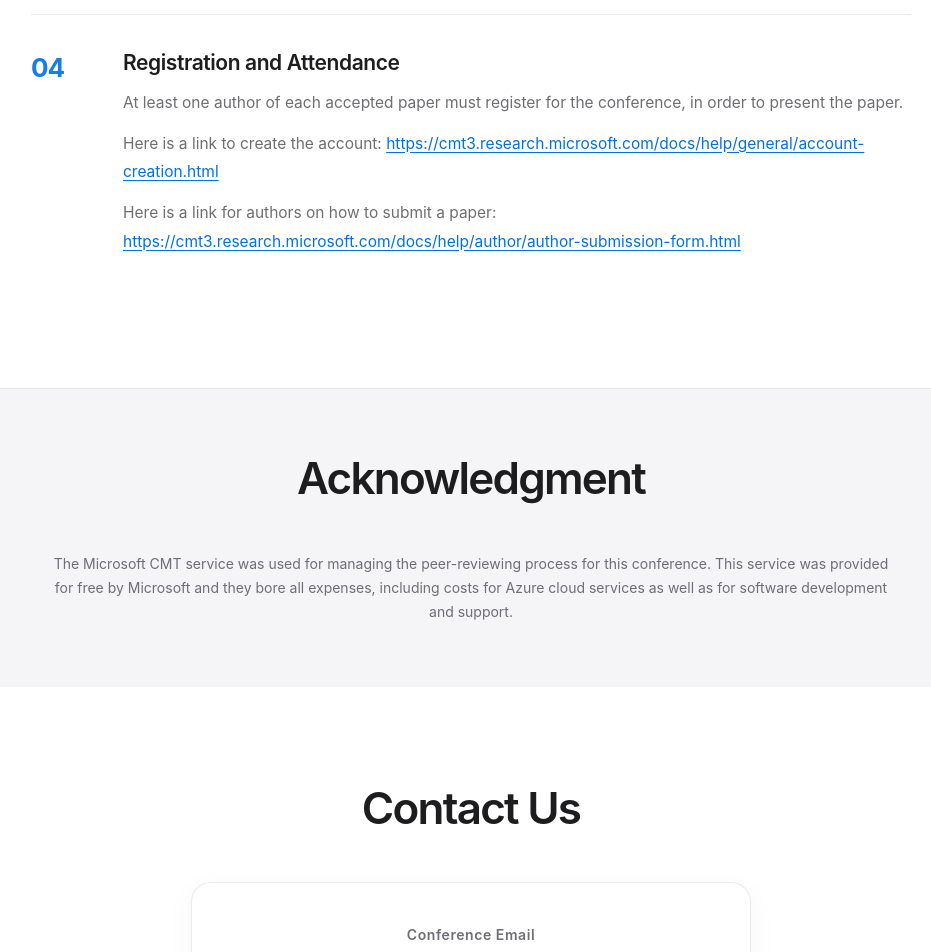
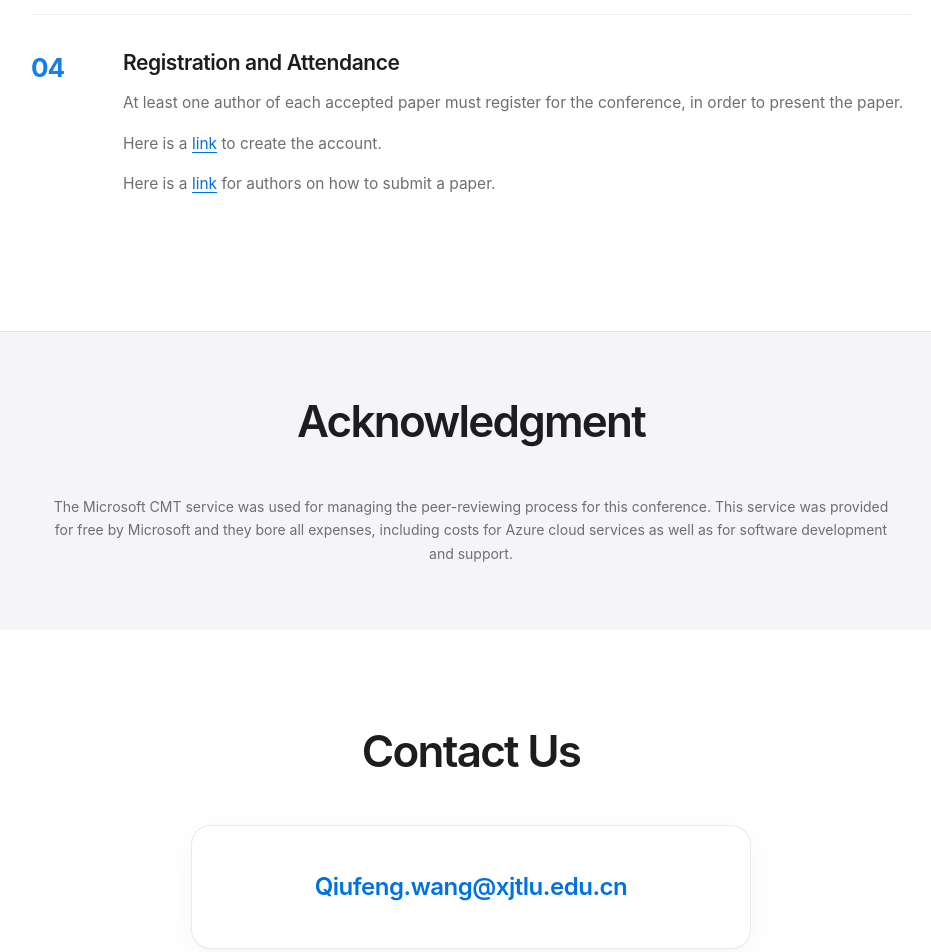
Before and after one commit to China6577/doc-ai-web, a React (Vite) app: page / in a window 1280 px wide. Shown: the part 10160-11112 px from the top of the page, without its empty margins (169-1100 px from the left). Built offline with nearby package versions, Linux system fonts and the light colour scheme.

Commit message:
fix: use link text for CMT links and remove Conference Email label

```diff
--- a/src/components/Contact/Contact.tsx
+++ b/src/components/Contact/Contact.tsx
@@ -18,7 +18,9 @@ export function Contact({ contact }: ContactProps) {
           subheading={contact.subheading}
         />
         <div className={styles.card}>
-          <span className={styles.emailLabel}>{contact.emailLabel}</span>
+          {contact.emailLabel ? (
+            <span className={styles.emailLabel}>{contact.emailLabel}</span>
+          ) : null}
           <a className={styles.email} href={`mailto:${contact.email}`}>
             {contact.email}
           </a>
--- a/src/data/conference.en.ts
+++ b/src/data/conference.en.ts
@@ -292,8 +292,8 @@ export const conferenceEn: ConferenceContent = {
         title: "Registration and Attendance",
         paragraphs: [
           "At least one author of each accepted paper must register for the conference, in order to present the paper.",
-          "Here is a link to create the account: [https://cmt3.research.microsoft.com/docs/help/general/account-creation.html](https://cmt3.research.microsoft.com/docs/help/general/account-creation.html)",
-          "Here is a link for authors on how to submit a paper: [https://cmt3.research.microsoft.com/docs/help/author/author-submission-form.html](https://cmt3.research.microsoft.com/docs/help/author/author-submission-form.html)",
+          "Here is a [link](https://cmt3.research.microsoft.com/docs/help/general/account-creation.html) to create the account.",
+          "Here is a [link](https://cmt3.research.microsoft.com/docs/help/author/author-submission-form.html) for authors on how to submit a paper.",
         ],
       },
     ],
@@ -301,7 +301,6 @@ export const conferenceEn: ConferenceContent = {
   contact: {
     id: "contact",
     heading: "Contact Us",
-    emailLabel: "Conference Email",
     email: "Qiufeng.wang@xjtlu.edu.cn",
   },
   acknowledgment: {
--- a/src/types/conference.ts
+++ b/src/types/conference.ts
@@ -142,7 +142,7 @@ export interface ConferenceContent {
     id: string;
     heading: string;
     subheading?: string;
-    emailLabel: string;
+    emailLabel?: string;
     email: string;
   };
   acknowledgment: {
```
